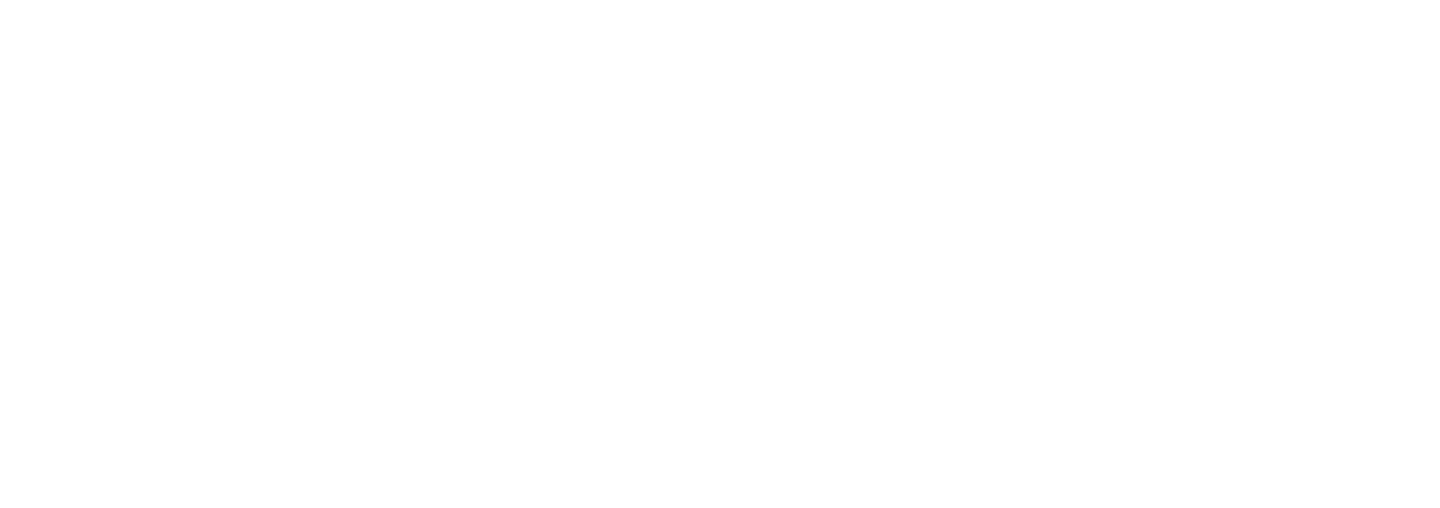
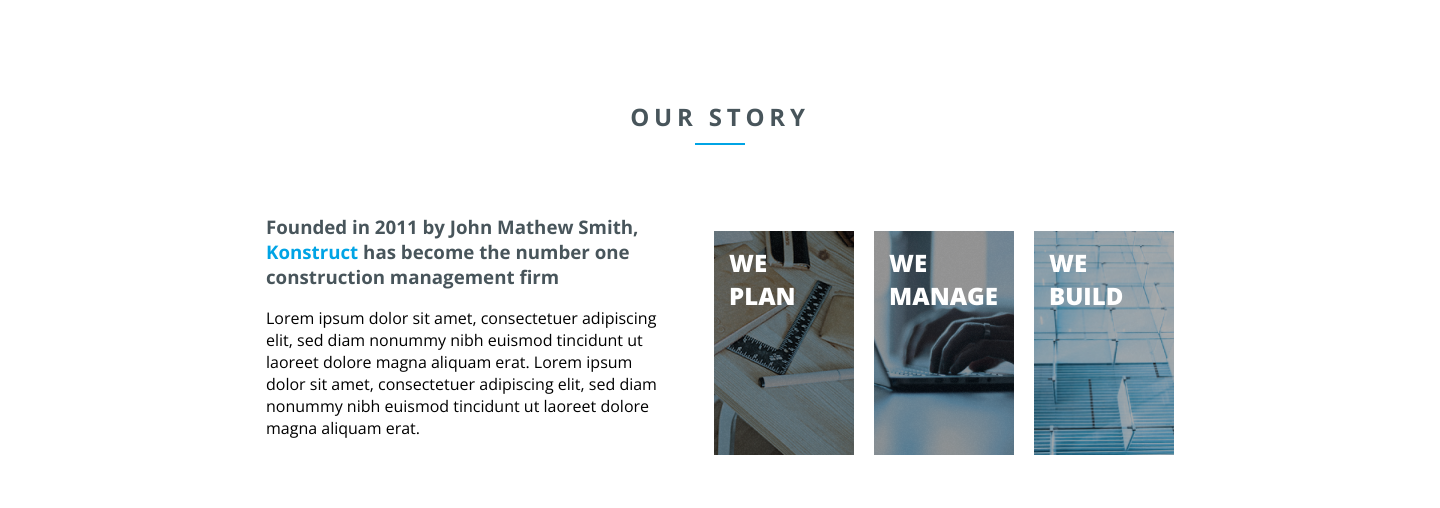
Before and after one commit to Andriyko12/site_1_porfolio, a plain HTML site: page index.html in a window 1280 px wide. Shown: the whole page, 1440 px wide, since content can reach past the window. Drawn offline with nearby package versions, Linux system fonts and the light colour scheme.

Commit message:
add block "Our Story"

```diff
--- a/index.html
+++ b/index.html
@@ -3,9 +3,26 @@
 <head>
 	<meta charset="UTF-8">
 	<meta name="viewport" content="width=device-width, initial-scale=1.0">
-	<title>Document</title>
+	<title>Konstuct Template</title>
+	<link rel="stylesheet" href="./style/main.css">
 </head>
 <body>
 
+	<section class="story">
+		<div class="container">
+			<h2 class="story_title_2">Our Story</h2>
+			<div class="story_inner">
+			<div class="story_left">
+				<h3 class="story_title_3">Founded in 2011 by John Mathew  Smith, <span class="accent_color">Konstruct</span> has become the number one construction management firm</h3>
+				<p class="story_text">Lorem ipsum dolor sit amet, consectetuer adipiscing elit, sed diam nonummy nibh euismod tincidunt ut laoreet dolore magna aliquam erat. Lorem ipsum dolor sit amet, consectetuer adipiscing elit, sed diam nonummy nibh euismod tincidunt ut laoreet dolore magna aliquam erat.</p>
+			</div>
+			<div class="story_right">
+				<div class="story_item">We plan</div>
+				<div class="story_item">We manage</div>
+				<div class="story_item">We build</div>
+			</div>
+		</div>
+	</section>
+
 </body>
 </html>
--- /dev/null
+++ b/style/main.css
@@ -0,0 +1,129 @@
+@import url('https://fonts.googleapis.com/css2?family=Open+Sans:wght@400;600;700;800&display=swap');
+
+html {
+	box-sizing: border-box;
+}
+*, *::before, *::after {
+	box-sizing: inherit;
+}
+body {
+	margin: 0;
+	font-family: 'Open Sans', sans-serif;
+}
+
+.container {
+	width: 100%;
+	min-width: 1440px;
+	margin: 0 auto;
+	padding: 0 250px;
+
+}
+
+.story {
+	padding: 50px 0 ;
+}
+.story_left {
+	max-width: 398px;
+	margin-right: 50px;
+}
+.story_title_2 {
+	letter-spacing: 0.2em;
+	color: #48555b;
+	text-transform: uppercase;
+	text-align: center;
+	font-weight: bold;
+	font-style: 18px;
+	padding: 30px 0;
+}
+.story_title_2::after {
+	content: "";
+	width: 50px;
+	height: 2px;
+	background-color: #00A4E5;
+	display: block;
+	margin: 10px auto 0;
+}
+.story_inner {
+	display: flex;
+	justify-content: center;
+}
+.story_title_3 {
+	color: #48555b;
+	font-weight: bold;
+	font-style: 20px;
+}
+.accent_color {
+	color: #00A4E5;
+}
+.story_text {
+}
+.story_right {
+	display: flex;
+	align-items: flex-end;
+}
+.story_item {
+	padding: 15px;
+	font-size: 24px;
+	color: #FFF;
+	font-weight: 800;
+	text-transform: uppercase;
+	width: 140px;
+	height: 224px;
+	margin-right: 20px;
+	background-size: cover;
+}
+.story_item:nth-child(1) {
+	background-image: url(../img/plan.png);
+}
+.story_item:nth-child(2) {
+	background-image: url(../img/manage.png);
+}
+.story_item:nth-child(3) {
+	background-image: url(../img/build.png);
+	margin-right: 0;
+}
+
+@media screen and (max-width: 1440px) {
+	.container {
+		padding: 0 50px;
+	}
+}
+@media screen and (max-width: 1024px) {
+	.container {
+		padding: 0 15px;
+	}
+	.story_title_3 {
+		text-align: center;
+	}
+	.story_inner {
+		flex-wrap: wrap;
+	}
+	.story_left {
+		max-width: 80%;
+		margin-right: 0;
+		margin-bottom: 20px;
+	}
+}
+@media screen and (max-width: 540px) {
+	.story_right {
+		flex-wrap: wrap;
+		justify-content: center;
+	}
+	.story_item {
+		margin-bottom: 20px;
+		margin-right: 0;
+		width: 51%;
+		height: 350px;
+	}
+	.story_item:nth-child(3) {
+		margin-bottom: 0;
+	}
+	.story_left {
+		max-width: 100%;
+	}
+}
+@media screen and (max-width: 360px) {
+	.story_item {
+		width: 80%;
+	}
+}
```
Also changed, not shown: img/build.png (added), img/manage.png (added), img/plan.png (added), 3 other files.
